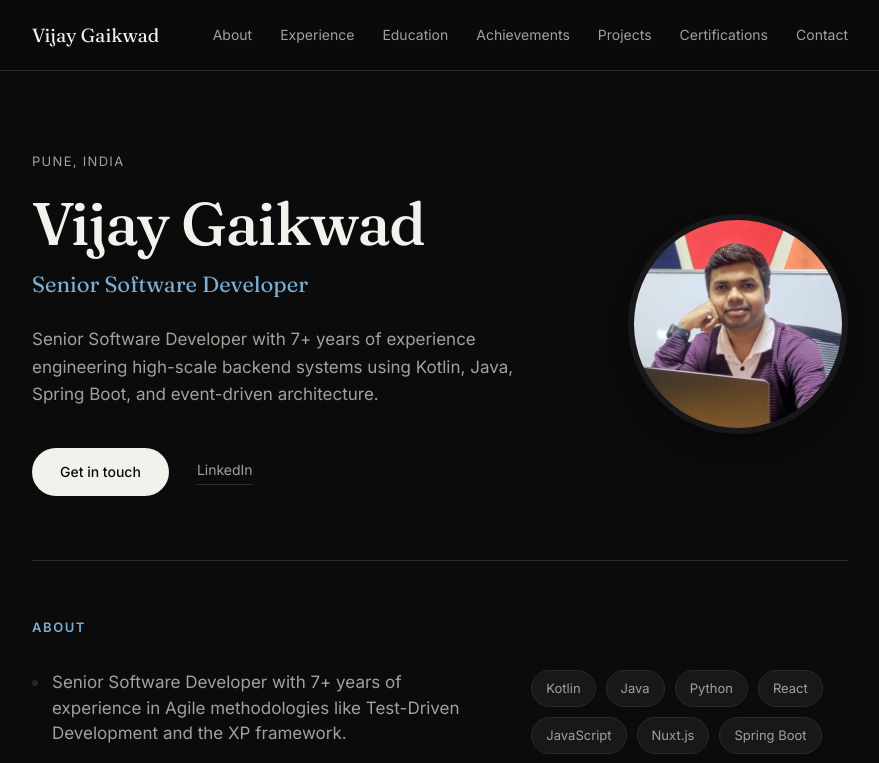
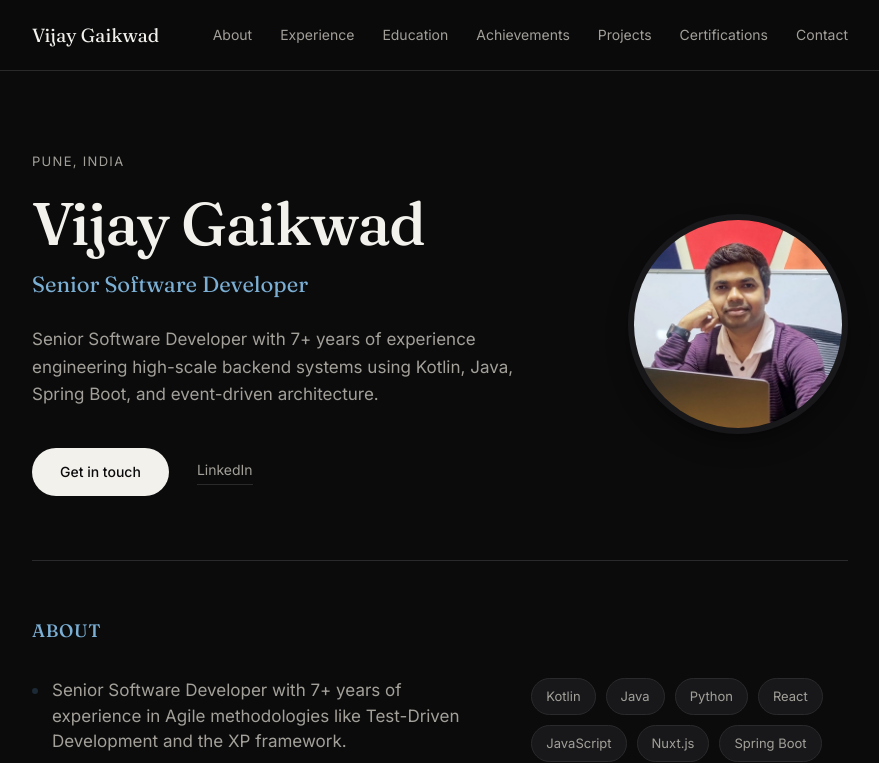
Before and after one commit to VijayAshokGaikwad/my-own-website, a React (Vite) app: page / in a window 1280 px wide. Shown: the top 763 px of the page, without its empty margins (200-1079 px from the left). Built offline with nearby package versions, Linux system fonts and the light colour scheme.

Commit message:
Minor fixes

```diff
--- a/src/App.css
+++ b/src/App.css
@@ -16,13 +16,18 @@ main {
 }
 
 .section-label {
-  font-size: 13px;
-  letter-spacing: 0.12em;
+  font-size: 18px;
+  letter-spacing: 0.04em;
   text-transform: uppercase;
   color: var(--accent);
-  font-family: var(--sans);
-  font-weight: 600;
+  font-family: var(--serif);
+  font-weight: 500;
   margin-bottom: 32px;
+}
+
+.section-label--sm {
+  font-size: 14px;
+  margin-bottom: 16px;
 }
 
 @keyframes fadeIn {
--- a/src/components/Contact.jsx
+++ b/src/components/Contact.jsx
@@ -1,7 +1,7 @@
 function Contact({ data }) {
   return (
     <section id="contact" className="section contact">
-      <h3 className="section-label">Get in Touch</h3>
+      <h3 className="section-label section-label--sm">Get in Touch</h3>
       <p className="contact-lead">
         Open to interesting conversations and new opportunities. Reach out any time.
       </p>
--- a/src/data/resume.js
+++ b/src/data/resume.js
@@ -108,7 +108,7 @@ const resume = {
       link: "https://www.linkedin.com/in/vijay-gaikwad-355523b9",
     },
     {
-      name: "PriceList Maintenance Solution For Global Car Manufacturers",
+      name: "Web Application For Global Car Manufacturers",
       period: "Nov 2021 — Aug 2024",
       description:
         "A web application providing a price list maintenance solution for price maintainers at a global car manufacturer, aimed at speeding up and revolutionizing the existing sales process. The project decommissioned a legacy product, streamlined price list creation, and eliminated inconsistencies present in the legacy system. Technically, it involved fetching and storing data from existing systems via ETL pipelines, exposing REST APIs to use this data, and automating price list creation for end users.",
```
